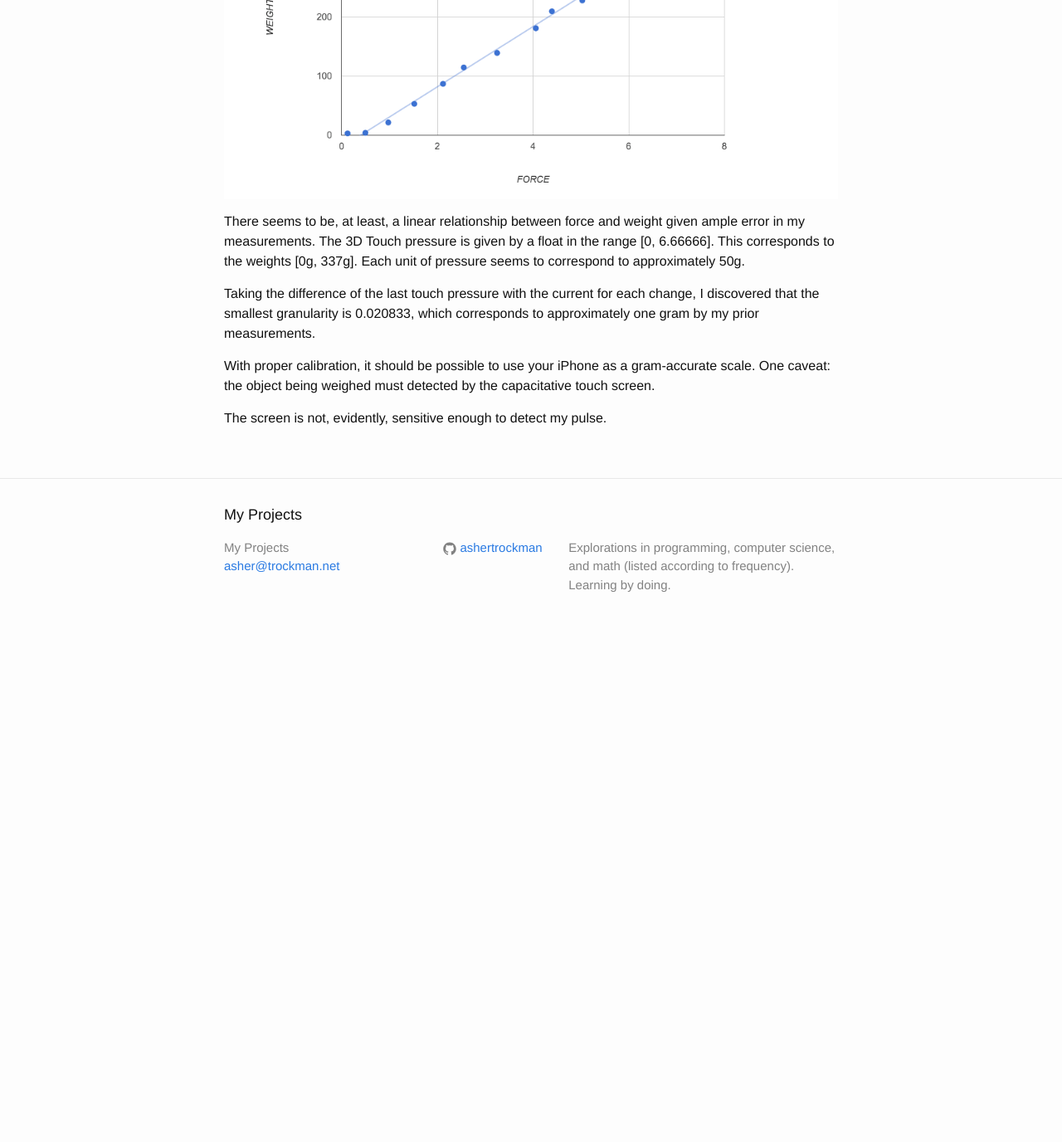
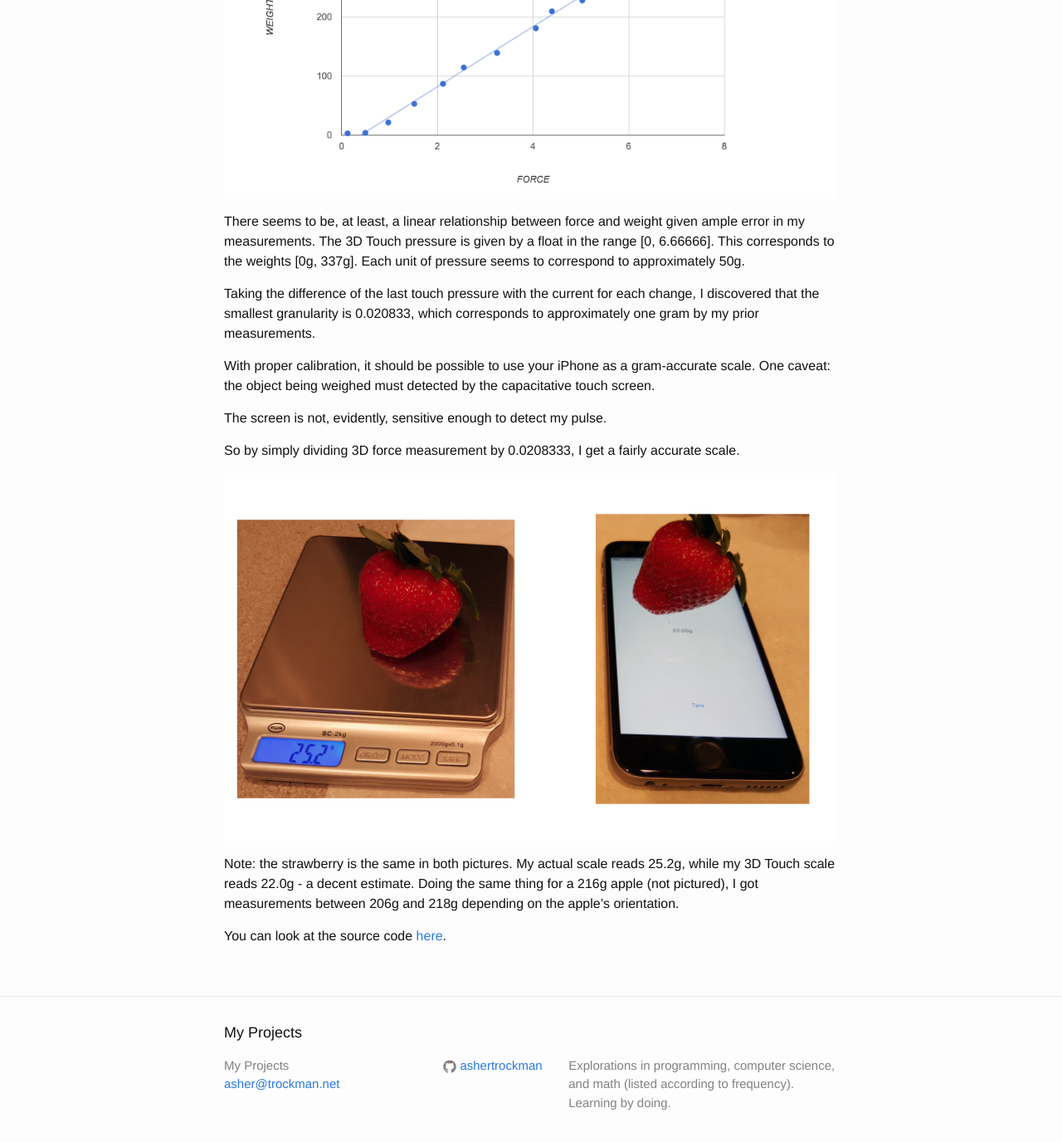
Before and after one commit to ashertrockman/ashertrockman.github.io, a Jekyll site: the page built from _posts/2015-10-24-3d-touch-scale.markdown, in a window 1280 px wide and 1400 px high, scrolled down 1052 px. Shown: the top 1376 px of the window at 83% size. Built offline with Jekyll 4.4.1, drawn with Linux system fonts in a browser that asks for light colours; before the commit the page ends 1828 px from its top, so only the background shows below that.

Commit message:
Update 3d touch article

```diff
--- a/_posts/2015-10-24-3d-touch-scale.markdown
+++ b/_posts/2015-10-24-3d-touch-scale.markdown
@@ -20,3 +20,11 @@ Taking the difference of the last touch pressure with the current for each chang
 With proper calibration, it should be possible to use your iPhone as a gram-accurate scale. One caveat: the object being weighed must detected by the capacitative touch screen.
 
 The screen is not, evidently, sensitive enough to detect my pulse.
+
+So by simply dividing 3D force measurement by 0.0208333, I get a fairly accurate scale.
+
+![Weighing strawberries with iPhones]({{ site.url }}/assets/3d-touch-berries.png)
+
+Note: the strawberry is the same in both pictures. My actual scale reads 25.2g, while my 3D Touch scale reads 22.0g - a decent estimate. Doing the same thing for a 216g apple (not pictured), I got measurements between 206g and 218g depending on the apple's orientation.
+
+You can look at the source code [here](https://github.com/ashertrockman/TouchScale).
```
Also changed, not shown: assets/3d-touch-berries.png (added).
